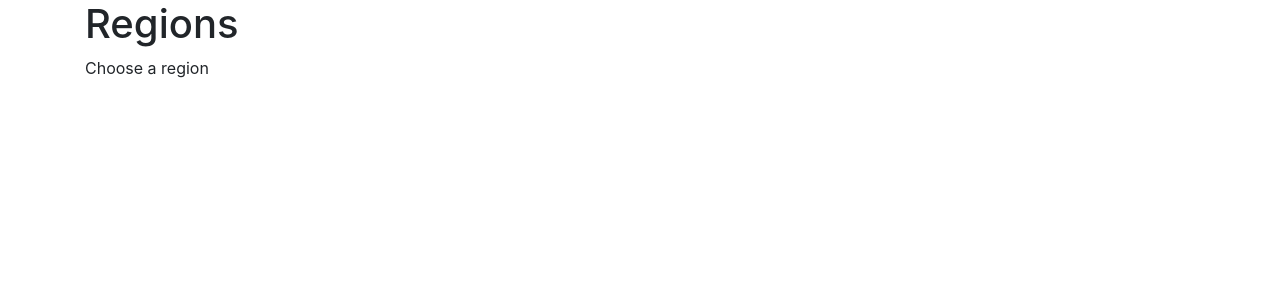
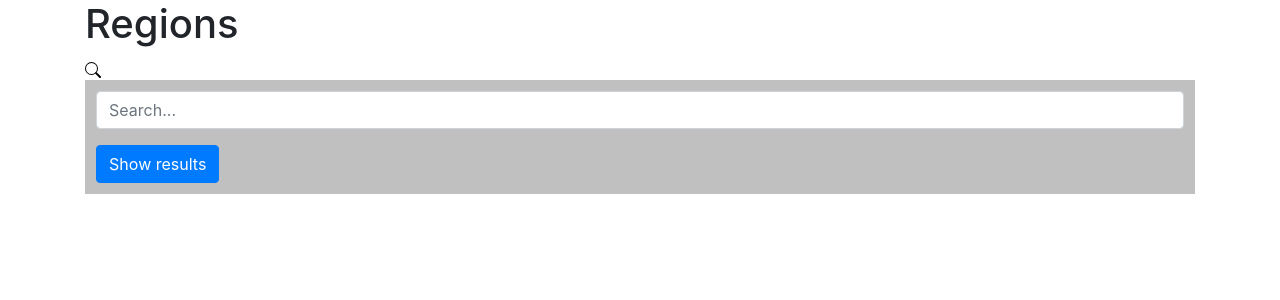
Before and after one commit to Studentidrettsforbundet/studentidrett-frontend, a React (Create React App) app: page /Regions in a window 1280 px wide. Shown: the top 300 px of the page. Built offline with nearby package versions, Linux system fonts and the light colour scheme; no server answers.

Commit message:
Add searchIcon

```diff
--- a/package.json
+++ b/package.json
@@ -17,6 +17,7 @@
         "@typescript-eslint/eslint-plugin": "^4.0.1",
         "@typescript-eslint/parser": "^4.0.1",
         "bootstrap": "^4.5.2",
+        "bootstrap-icons": "^1.0.0",
         "enzyme": "^3.11.0",
         "eslint": "^6.6.0",
         "eslint-config-prettier": "^6.12.0",
@@ -28,8 +29,8 @@
         "react": "^16.13.1",
         "react-bootstrap": "^1.3.0",
         "react-dom": "^16.13.1",
+        "react-hook-form": "^6.8.2",
         "react-redux": "^7.2.1",
-        "react-hook-form": "^6.8.2",
         "react-router-dom": "^5.2.0",
         "react-scripts": "3.4.3",
         "react-test-renderer": "^16.13.1",
--- a/src/components/searchBar.tsx
+++ b/src/components/searchBar.tsx
@@ -11,10 +11,6 @@ interface searchBarProps {
 }
 
 const SearchBar = ({ typeOfSearch }: searchBarProps) => {
-    useEffect(() => {
-        simpleSearch('NTNUI fotball', typeOfSearch).then((result) => console.log(result));
-    }, []);
-    console.log(typeOfSearch);
     const handleSearch = () => {};
 
     return (
--- a/src/pages/regionPage.tsx
+++ b/src/pages/regionPage.tsx
@@ -4,6 +4,7 @@ import { combinedStateInterface } from '../store/store';
 import RegionCard from '../components/regionCard';
 import { REGION } from '../constants';
 import { fetchDataThunk } from '../services/api';
+import SearchBar from '../components/searchBar';
 
 /* TODO
  * Show list of cities categorized by region.
@@ -26,10 +27,12 @@ const RegionPage = () => {
     });
 
     return (
+
         <div className="container">
             <h1>Regions</h1>
-            <p>Choose a region </p>
+            <img src={require('../assets/search.svg')} alt="Search icon" className={''} ></img>
             {listContent}
+            <SearchBar typeOfSearch={REGION} />
         </div>
     );
 };
--- a/src/services/api.ts
+++ b/src/services/api.ts
@@ -13,10 +13,7 @@ import {
     fetchFailedActionCreator,
     fetchSuccessActionCreator,
 } from '../store/thunks/thunkActions';
-import { urlBuilderFetchData } from './urlBuilders';
-
-/*
-THIS IS WORK IN PROGRESS, AND WILL BE DONE IN THE BRANCH SIMPLE SEARCH
+import { urlBuilderFetchData, urlBuilderSimpleSearch } from './urlBuilders';
 
 export const simpleSearch = async (queryUrl: string, cardType: cardType) => {
     try {
@@ -35,7 +32,6 @@ export const simpleSearch = async (queryUrl: string, cardType: cardType) => {
         return 'Connection error';
     }
 };
-*/
 
 export const fetchData = async (url: string) => {
     try {
```
Also changed, not shown: src/assets/search.svg (added), 1 other file (tests, documents, lock files or other folders).
